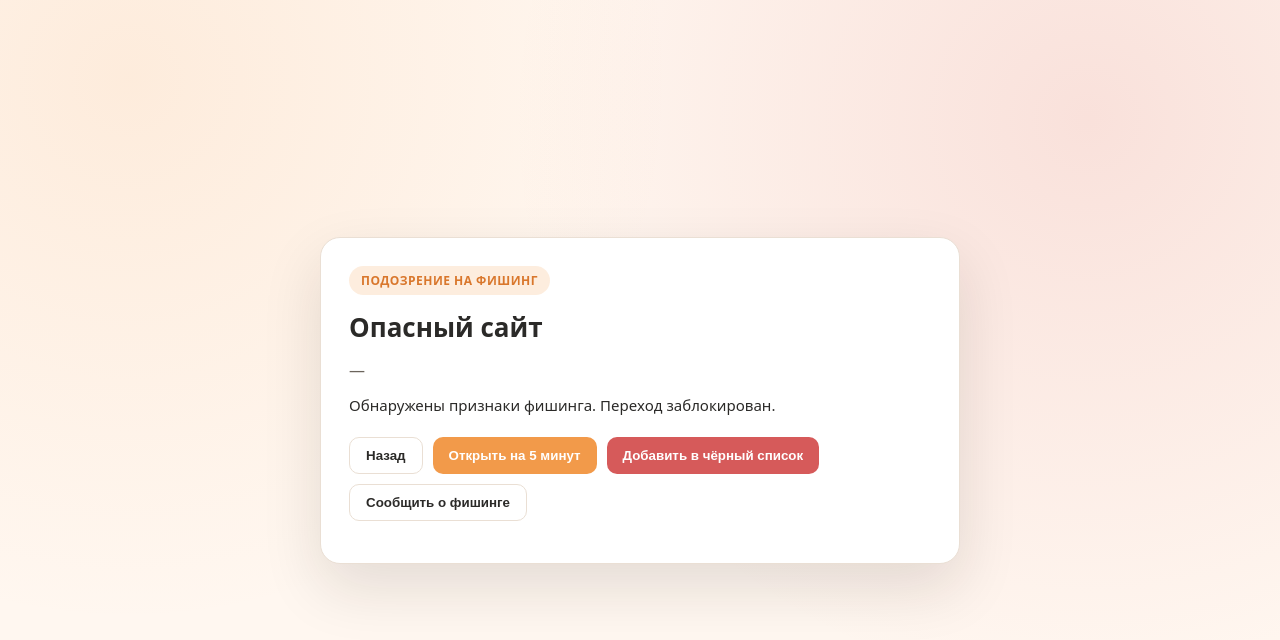
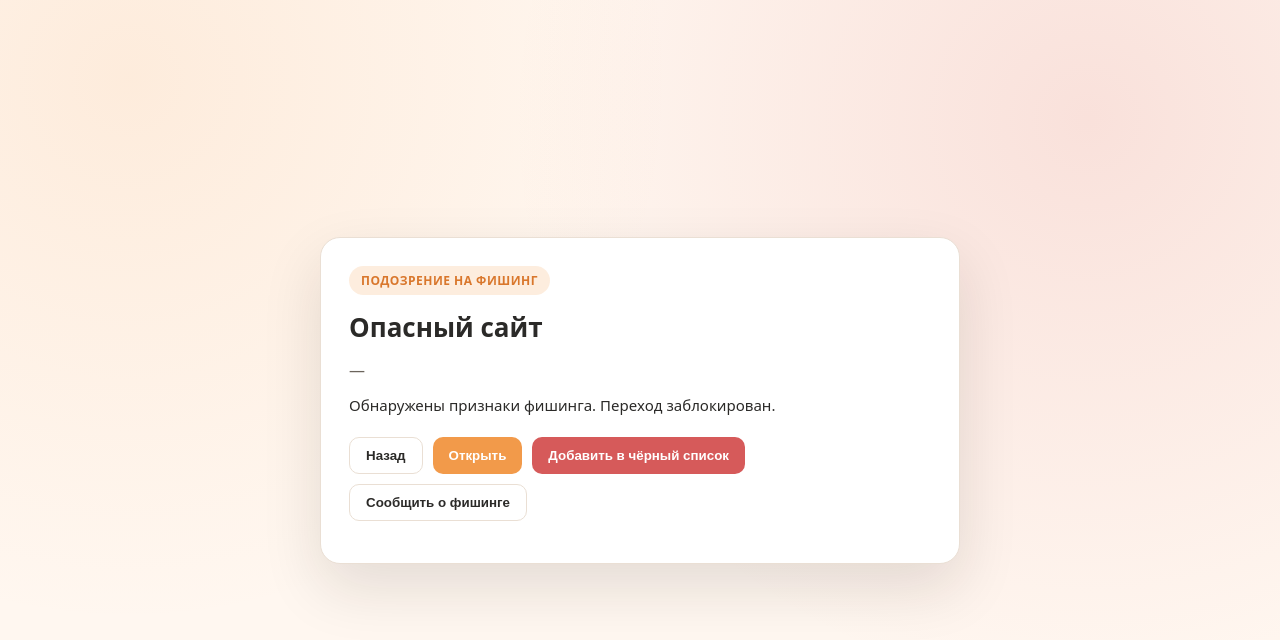
Before and after one commit to CorgPhish/CorgPhish2, a browser extension: page CorgPhish/blocked.html in a window 1280 px wide. Drawn offline with Linux system fonts and the light colour scheme.

Commit message:
ui: shorten temporary allow button label

```diff
--- a/CorgPhish/blocked.html
+++ b/CorgPhish/blocked.html
@@ -17,7 +17,7 @@
       <p class="subtitle" id="subtitle">Мы заблокировали переход на сайт до выяснения.</p>
       <div class="actions">
         <button class="button button--ghost" id="backBtn" type="button">Назад</button>
-        <button class="button" id="allowBtn" type="button">Открыть на 5 минут</button>
+        <button class="button" id="allowBtn" type="button">Открыть</button>
         <button class="button button--danger" id="blacklistBtn" type="button">Добавить в чёрный список</button>
         <button class="button button--ghost" id="reportBtn" type="button">Сообщить о фишинге</button>
         <button class="button button--ghost is-hidden" id="officialBtn" type="button">Открыть официальный сайт</button>
```
